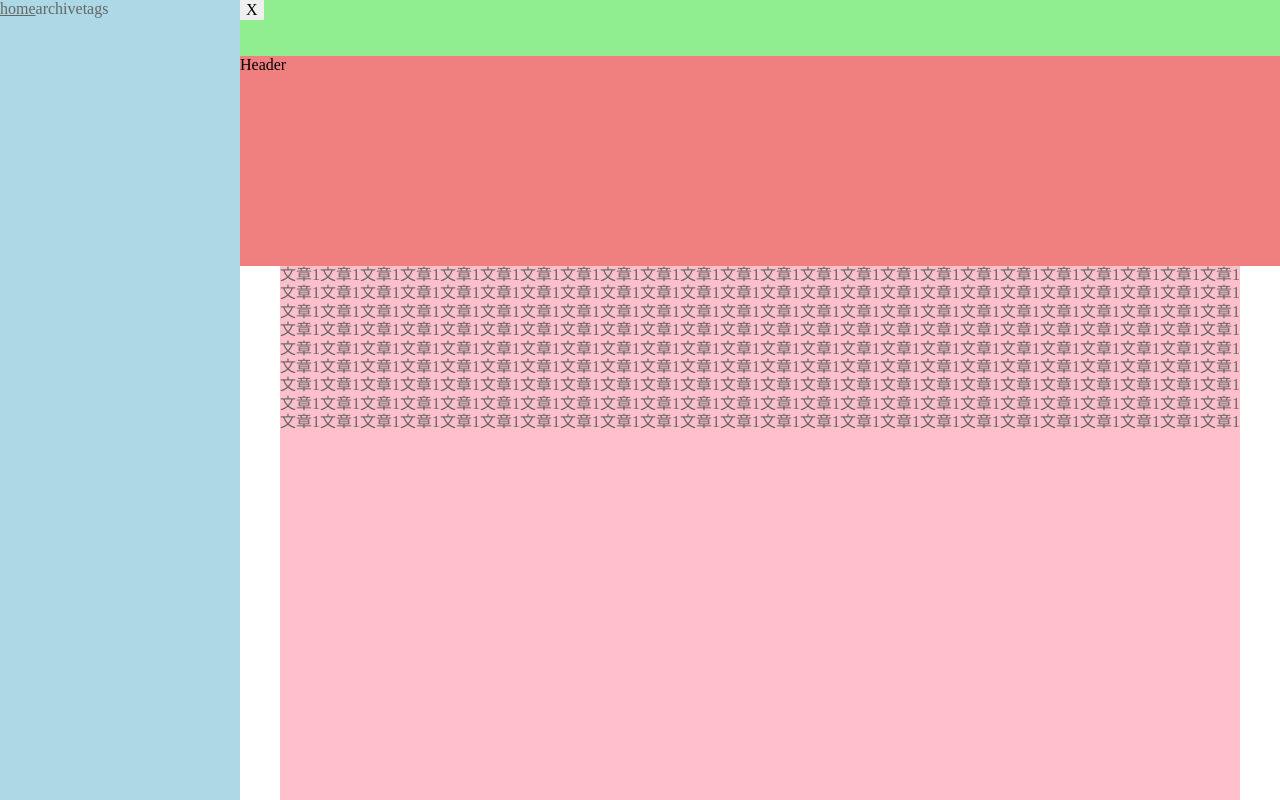
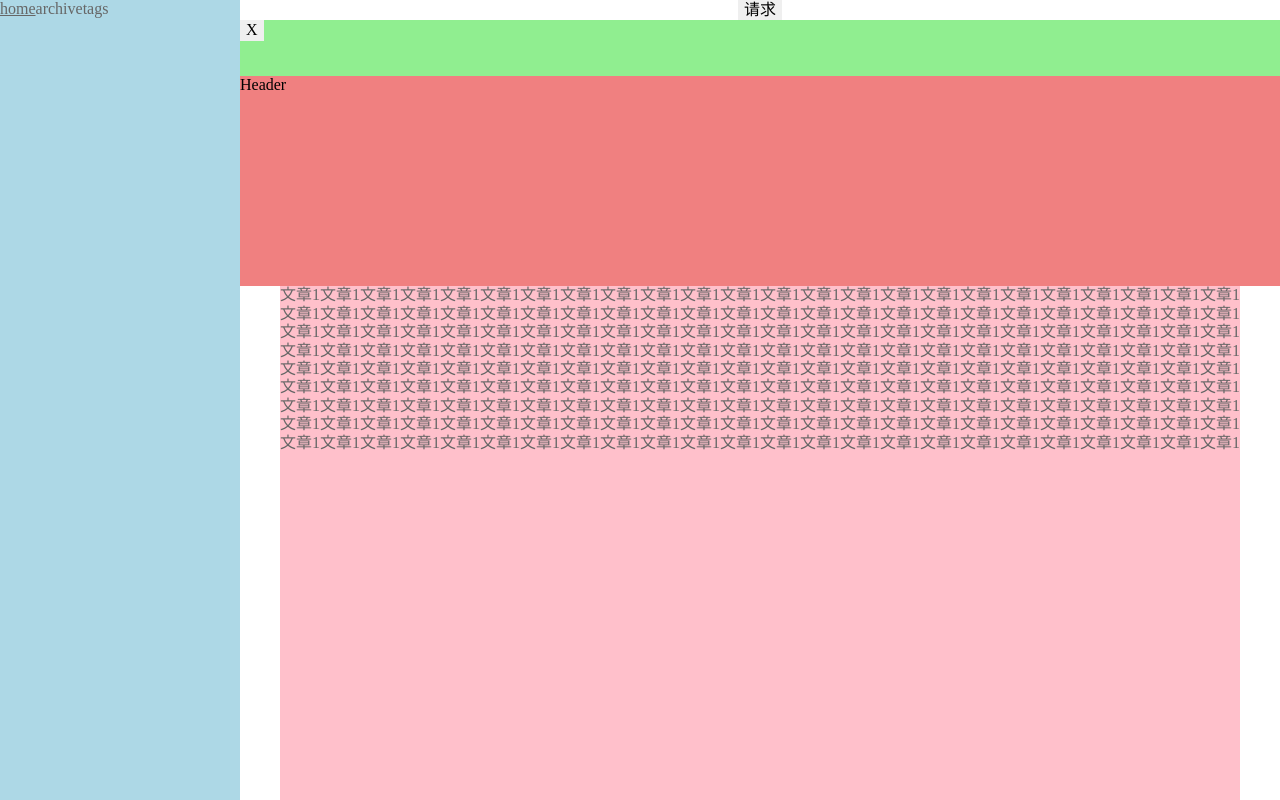
Before and after one commit to hj1254123/node.js_react_blog, a React (Create React App) app in the folder 2_blog-web-react/: page / in a window 1280 px wide. Shown: the top 800 px of the page. Built offline with nearby package versions, Linux system fonts and the light colour scheme.

Commit message:
axios二次封装，完成基础部分

```diff
--- a/2_blog-web-react/src/App.js
+++ b/2_blog-web-react/src/App.js
@@ -13,6 +13,7 @@ import {
 } from './components'
 import { Main, Mask } from './app.style'
 // import { useState } from 'react'
+import hjRequest from './services'
 
 export default function App() {
   const element = useRoutes(router)
@@ -21,13 +22,24 @@ export default function App() {
   const onClass = classNames({ 'on': isShow })
   useLockPageScrollForMobileOnly(isShow)
 
-  // 测试组件用
+  // // 测试组件用
   // const [one, setOne] = useState(false)
   return (
     <div>
       {/* <button onClick={() => {setOne(!one)}}>切换one: {one.toString()}</button> */}
       <Sidebar isShow={isShow} />
       <Main className={onClass}>
+        <button
+          onClick={() => {
+            hjRequest.get({
+              url: '/article/111'
+            }).then(data => {
+              console.log('成功', data)
+            }).catch(err => {
+              console.log('失败', err)
+            })
+          }}
+        >请求</button>
         <TopHeader toggleIsShow={toggleIsShow} />
         <Header />
         {/* 注册路由(页面主体) */}
--- /dev/null
+++ b/2_blog-web-react/src/services/index.js
@@ -0,0 +1,34 @@
+import HjRequest from './request'
+import { BASE_URL, TIMEOUT } from './request/config'
+
+// 用 ts 会好很多，等以后再封装。
+// 在某些项目中，可能需要请求多个服务器。
+// - 对于配置相同的部分，就写在类里（全局配置）
+// - 对于配置不同的部分，通过实例来解决（实例配置）
+// - 对于针对某一个方法的配置，直接写在方法内（方法配置）
+const hjRequest = new HjRequest({
+  baseURL: BASE_URL,
+  timeout: TIMEOUT,
+  // 实例拦截器
+  // - 比如只有这个服务器需要带token，可以写在这。
+  // - 如果全局都需要，那么写在类里面，这样所有实例都具备。
+  interceptors: {
+    // requestInterceptor: (config) => {
+    //   return config
+    // },
+    // requestInterceptorCatch: (err) => {
+    //   return Promise.reject(err)
+    // },
+    // responseInterceptor: (res) => {
+    //   return res
+    // },
+    // responseInterceptorCatch: (err) => {
+    //   return Promise.reject(err)
+    // }
+  }
+})
+
+// 如果项目需要请求多个服务器，传配置，实例化即可。
+// const hjRequest2 = new HjRequest({})
+
+export default hjRequest
--- /dev/null
+++ b/2_blog-web-react/src/services/request/config.js
@@ -0,0 +1,16 @@
+let BASE_URL = ''
+const TIMEOUT = 10000;
+
+// npm start 时 process.env.NODE_ENV 总是等于 'development';
+// npm test 它总是等于 'test'
+// npm run build 它总是等于 'production'
+if(process.env.NODE_ENV === 'development') {
+  BASE_URL = 'http://localhost:3001'
+} else {
+  BASE_URL = 'https://blog.hou-jian.com'
+}
+
+export {
+  BASE_URL,
+  TIMEOUT
+}
--- /dev/null
+++ b/2_blog-web-react/src/services/request/index.js
@@ -0,0 +1,63 @@
+import axios from 'axios'
+
+class HjRequest {
+  constructor(config) {
+    this.instance = axios.create(config)
+
+    // 1.实例拦截器（可不传）
+    this.instance.interceptors.request.use(
+      config.interceptors?.requestInterceptor,
+      config.interceptors?.requestInterceptorCatch
+    )
+    this.instance.interceptors.response.use(
+      config.interceptors?.responseInterceptor,
+      config.interceptors?.responseInterceptorCatch
+    )
+
+    // 2.全局拦截器
+    this.instance.interceptors.request.use(config => {
+      return config
+    }, err => {
+      return Promise.reject(err)
+    })
+    this.instance.interceptors.response.use(res => {
+      return res.data
+    }, err => {
+      // 超出200的状态码会在这里执行
+      console.dir(err)
+      switch(err.response.status) {
+        case 404:
+          console.log('404错误')
+          break
+        default:
+          console.log('未知错误')
+      }
+      return Promise.reject(err)
+    })
+  }
+  request(config) {
+    return new Promise((resolve, reject) => {
+      this.instance.request(config)
+        .then(res => {
+          resolve(res)
+        })
+        .catch(err => {
+          reject(err)
+        })
+    })
+  }
+  get(config) {
+    return this.request({ ...config, method: 'get' })
+  }
+  post(config) {
+    return this.request({ ...config, method: 'post' })
+  }
+  delete(config) {
+    return this.request({ ...config, method: 'delete' })
+  }
+  put(config) {
+    return this.request({ ...config, method: 'put' })
+  }
+}
+
+export default HjRequest
```
Also changed, not shown: 2 other files (tests, documents, lock files or other folders).
